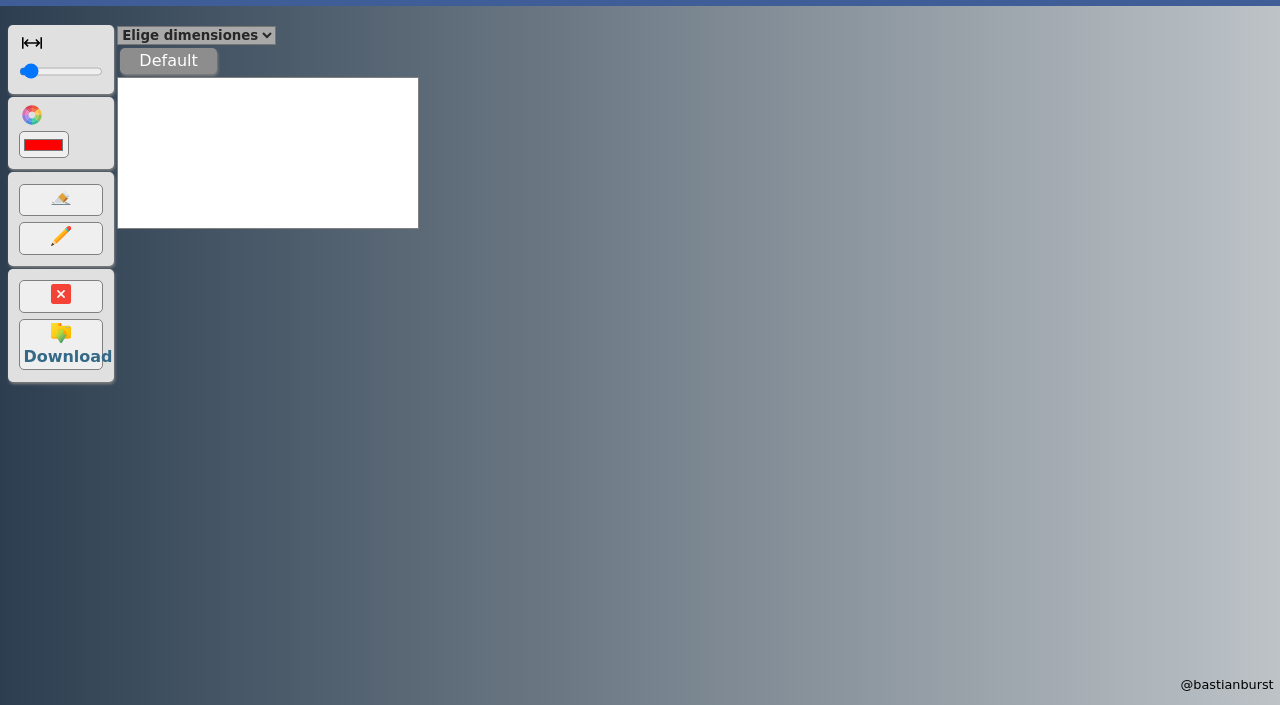
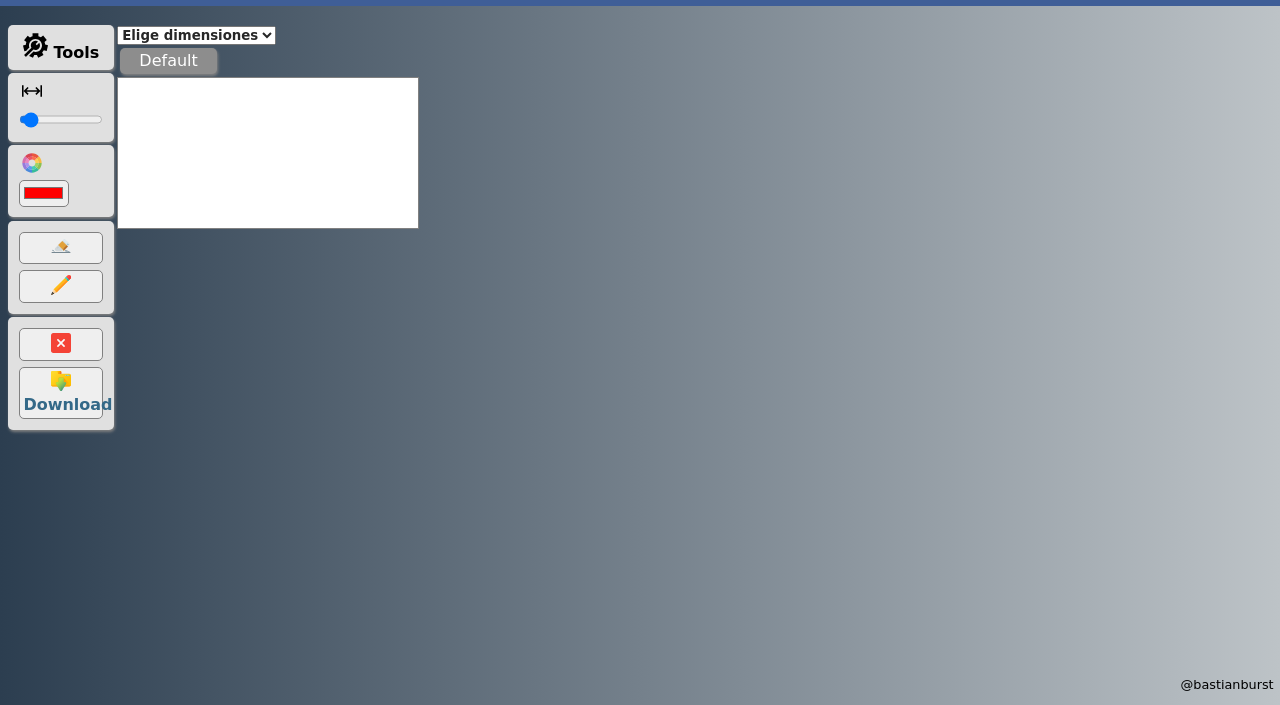
Before and after one commit to bastianburst/board, a plain HTML site: page index.html in a window 1280 px wide. Shown: the part 95-800 px from the top of the page. Drawn offline with Linux system fonts and the light colour scheme; a web font is replaced by a local one.

Commit message:
Improvements
Improvements

```diff
--- a/css/form.css
+++ b/css/form.css
@@ -53,7 +53,7 @@ input, .pizarraelement{
     background-color: #efefef;
 }
 .selectorcanvas{
-    background: darkgrey;
+    background: efefef;
     color: #272727;
     font-family: 'Rampart One', cursive;
     font-weight: bold;
@@ -61,6 +61,6 @@ input, .pizarraelement{
 }
 
 .selectorcanvas:hover{
-    background-color: rgb(168, 157, 157);
+    background-color: rgb(238, 234, 234);
     border:1px solid rgb(52, 105, 136);
 }
--- a/index.html
+++ b/index.html
@@ -16,7 +16,7 @@
 <body>
     <header>
         <div>
-             <h1><img src="img/png/color-palette.png" width="50px" height="50px"/>Pizarra</h1>
+            <h1><img src="img/png/color-palette.png" width="50px" height="50px" />Pizarra</h1>
         </div>
 
     </header>
@@ -24,6 +24,11 @@
         <div class="container">
             <div>
                 <form class="form">
+                    <div>
+                        <div class=""><img alt="Lápiz" src="img/svg/setting.svg" width="25px"
+                                height="25px" /> Tools
+                        </div>
+                    </div>
 
                     <div>
                         <label><img src="img/svg/width.svg" width="20px" height="20px"
@@ -42,12 +47,12 @@
                                 width="20px" height="20px" /> </div>
                     </div>
                     <div>
-                        <div class="pizarraelement" onclick="borrar();"><img alt="Borrar todo" src="img/svg/remove.svg"
+                        <div class="pizarraelement" onclick="borrar();" alt="Borrar todo"><img alt="Borrar todo" src="img/svg/remove.svg"
                                 width="20px" height="20px" /> </div>
                         <div class="pizarraelement">
                             <a id="download" class="button" download="download.png" href="#" target="_blank"
                                 onclick="guardarImagen();"><img src="img/svg/download.svg" width="20px"
-                                    height="20px" />Download</a>
+                                    height="20px" /> Download</a>
                         </div>
                     </div>
                 </form>
```
Also changed, not shown: img/svg/setting.svg (added).
